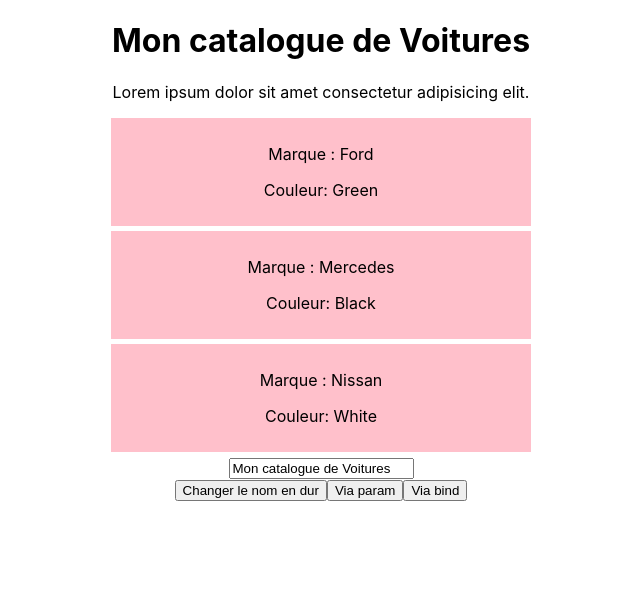
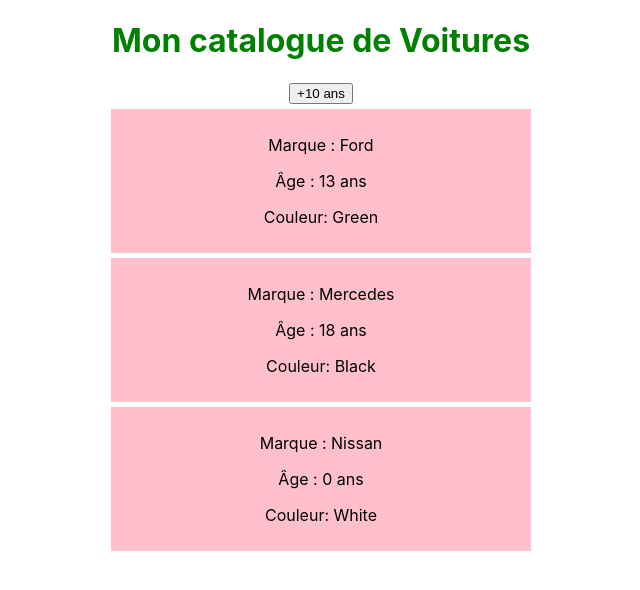
Before and after one commit to tankejaures/cars, a React (Create React App) app: page / in a window 1280 px wide. Shown: the top 590 px of the page, without its empty margins (319-959 px from the left). Built offline with nearby package versions, Linux system fonts and the light colour scheme.

Commit message:
Video 31

```diff
--- a/src/App.js
+++ b/src/App.js
@@ -5,55 +5,13 @@ import { MyCars } from "./components/MyCars";
 class App extends Component {
   state = {
     title: "Mon catalogue de Voitures",
-    color: "red",
-  };
-
-  changeTitle = (e) => {
-    console.log(e.target);
-    this.setState({
-      title: "Mon nouveau titre",
-    });
-  };
-
-  changeViaParam = (titre) => {
-    this.setState({
-      title: titre,
-    });
-    console.log(this.state);
-  };
-
-  changeViaBind = (param) => {
-    this.setState({
-      title: param,
-    });
-    console.log(this.state);
-  };
-
-
-  changeViaInput = (e) => {
-    this.setState({
-      title: e.target.value,
-    });
+    color: "green",
   };
 
   render() {
     return (
       <div className="App">
         <MyCars title={this.state.title} color={this.state.color} />
-
-        <input
-          type="text"
-          onChange={this.changeViaInput}
-          value={this.state.title}
-        />
-        <br />
-        <button onClick={this.changeTitle}>Changer le nom en dur</button>
-        <button onClick={() => this.changeViaParam("Titre via Param")}>
-          Via param
-        </button>
-        <button onClick={this.changeViaBind.bind(this, "Titre via Bind")}>
-          Via bind
-        </button>
       </div>
     );
   }
--- a/src/components/Cars.js
+++ b/src/components/Cars.js
@@ -1,11 +1,12 @@
 import { Wrapper } from "./Wrapper";
 
-const Car = ({ children, color }) => {
+const Car = ({ name, color, year }) => {
   return (
     <Wrapper>
-      {children ? (
+      {name ? (
         <div>
-          <p>Marque : {children} </p>
+          <p>Marque : {name} </p>
+          <p>Âge : {year} </p>
           {color ? <p>Couleur: {color}</p> : <p>Couleur : Néant</p>}
         </div>
       ) : (
--- a/src/components/MyCars.js
+++ b/src/components/MyCars.js
@@ -1,42 +1,38 @@
 import { Component } from "react";
 import Car from "./Cars";
-import { Wrapper } from "./Wrapper";
 import MyHeader from "./MyHeader";
 
 export class MyCars extends Component {
   state = {
     cars: [
-      { name: "Ford", color: "Green" },
-      { name: "Mercedes", color: "Black" },
-      { name: "Nissan", color: "White" },
+      { name: "Ford", color: "Green", year: 2010 },
+      { name: "Mercedes", color: "Black", year: 2005 },
+      { name: "Nissan", color: "White", year: 2023 },
     ],
   };
 
-  noCopy = () => {
-    alert("Merci de ne pas copier ce texte");
-  };
-
-  addStyle = (e) => {
-    if (e.target.classList.contains("styled"))
-      e.target.classList.remove("styled");
-    else e.target.classList.add("styled");
+  addTenYear = () => {
+    const updateState = this.state.cars.map((c) => {
+      return (c.year -= 10);
+    });
+    console.log(updateState);
+    this.setState({
+      updateState,
+    });
   };
 
   render() {
     const { title, color } = this.props;
+    const year = new Date().getFullYear();
 
     return (
       <div>
-        {/* <MyHeader myStyle={color}> {title} </MyHeader> */}
+        <MyHeader myStyle={color}> {title} </MyHeader>
 
-        <h1 onMouseLeave={this.addStyle} onMouseOver={this.addStyle}>{title}</h1>
-        <p onCopy={this.noCopy}>
-          Lorem ipsum dolor sit amet consectetur adipisicing elit.
-        </p>
+        <button onClick={this.addTenYear}> +10 ans </button>
+
         {this.state.cars.map((c, k) => (
-          <Car color={c.color} key={k}>
-            {c.name}
-          </Car>
+          <Car name={c.name} year={year - c.year + " ans"} color={c.color} key={k}/>
         ))}
       </div>
     );
```
